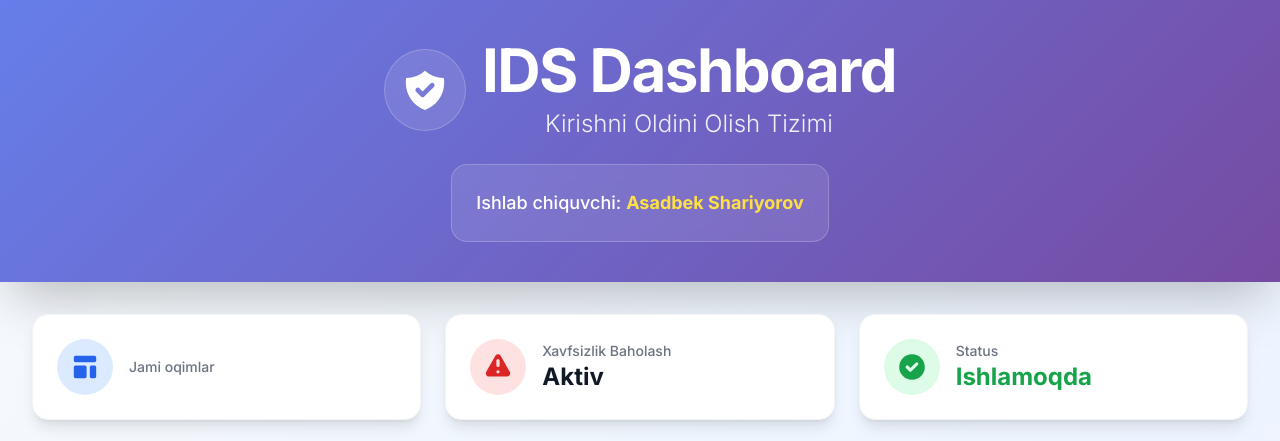
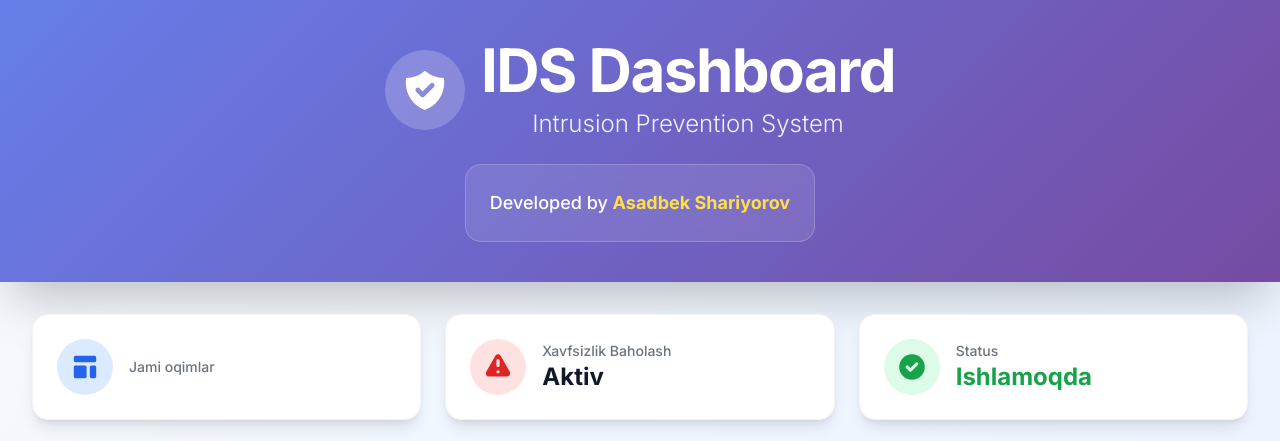
Before and after one commit to AsadbekIronside/IDS-detection, a Flask app: template templates/detail.html in a window 1280 px wide. Shown: the top 441 px of the page. Run offline with Flask 3, Linux system fonts and the light colour scheme; the template is opened without the code that fills it, so the values that code supplies are empty; parts of the project's set-up code (start-up, migrations or seed data) failed here and were passed over; some libraries are stand-ins or nearby versions.

Commit message:
fixed errors

```diff
--- a/templates/detail.html
+++ b/templates/detail.html
@@ -1,33 +1,12 @@
-<script>
-    // Add subtle animations on scroll
-    const observerOptions = {
-        threshold: 0.1,
-        rootMargin: '0px 0px -50px 0px',
-    };
-
-    const observer = new IntersectionObserver((entries) => {
-        entries.forEach(entry => {
-            if (entry.isIntersecting) {
-                entry.target.style.
-                <!DOCTYPE;
-                html >
-                < html;
-                lang = 'uz' >
-                    < head >
-                    < meta;
-                http - equiv = 'X-UA-Compatible';
-                content = 'IE=edge' >
-                    < meta;
-                http - equiv = 'Content-Type';
-                content = 'text/html;charset=utf8' >
-                    < meta;
-                name = 'viewport';
-                content = 'width=device-width, user-scalable=no' >
-                    < meta;
-                name = 'robots';
-                content = 'noindex, nofollow' >
-                    < script;
-                src = '//cdnjs.cloudflare.com/ajax/libs/jquery/3.6.0/jquery.min.js' ></script>
+<!DOCTYPE html>
+<html lang="uz">
+<head>
+    <meta charset="UTF-8">
+    <meta http-equiv="X-UA-Compatible" content="IE=edge">
+    <meta name="viewport" content="width=device-width, initial-scale=1.0">
+    <meta name="robots" content="noindex, nofollow">
+    <title>IDS Dashboard</title>
+    <script src="https://cdnjs.cloudflare.com/ajax/libs/jquery/3.6.0/jquery.min.js"></script>
     <script src="https://cdn.plot.ly/plotly-latest.min.js"></script>
     <script src="https://cdn.tailwindcss.com"></script>
     <script>
@@ -43,7 +22,7 @@
                         warning: '#f59e0b',
                     },
                     fontFamily: {
-                    'sans': ['Inter', 'system-ui', 'sans-serif'],
+                        sans: ['Inter', 'system-ui', 'sans-serif'],
                     },
                 },
             },
@@ -110,7 +89,7 @@
         <div class="py-8 md:py-10">
             <div class="text-center text-white animate-fadeInUp">
                 <div class="flex items-center justify-center mb-6">
-                    <div class="glass-effect p-4 rounded-full mr-4">
+                    <div class="bg-white bg-opacity-20 p-4 rounded-full mr-4">
                         <svg class="w-12 h-12 text-white" fill="currentColor" viewBox="0 0 20 20">
                             <path fill-rule="evenodd"
                                   d="M2.166 4.999A11.954 11.954 0 0010 1.944 11.954 11.954 0 0017.834 5c.11.65.166 1.32.166 2.001 0 5.225-3.34 9.67-8 11.317C5.34 16.67 2 12.225 2 7c0-.682.057-1.35.166-2.001zm11.541 3.708a1 1 0 00-1.414-1.414L9 10.586 7.707 9.293a1 1 0 00-1.414 1.414l2 2a1 1 0 001.414 0l4-4z"
@@ -119,11 +98,11 @@
                     </div>
                     <div>
                         <h1 class="text-5xl md:text-6xl font-bold tracking-tight">IDS Dashboard</h1>
-                        <p class="text-xl md:text-2xl font-light opacity-90 mt-2">Kirishni Oldini Olish Tizimi</p>
+                        <p class="text-xl md:text-2xl font-light opacity-90 mt-2">Intrusion Prevention System</p>
                     </div>
                 </div>
                 <div class="glass-effect rounded-2xl p-6 inline-block">
-                    <p class="text-lg font-medium">Ishlab chiquvchi: <span class="font-bold text-yellow-300">Asadbek Shariyorov</span>
+                    <p class="text-lg font-medium">Developed by <span class="font-bold text-yellow-300">Asadbek Shariyorov</span>
                     </p>
                 </div>
             </div>
@@ -133,7 +112,6 @@
 
 <!-- Main Content -->
 <div class="max-w-[1450px] mx-auto px-4 sm:px-6 lg:px-8 py-8">
-
     <!-- Stats Cards -->
     <div class="grid grid-cols-1 md:grid-cols-3 gap-6 mb-6">
         <div class="bg-white rounded-2xl shadow-lg p-6 border border-gray-100 hover:shadow-xl transition-all duration-300">
@@ -278,7 +256,7 @@
 </footer>
 
 <script>
-    // Add subtle animations on scroll
+    // Scroll animation with IntersectionObserver
     const observerOptions = {
         threshold: 0.1,
         rootMargin: '0px 0px -50px 0px',
@@ -295,7 +273,7 @@
 
     // Apply initial styles and observe elements
     document.addEventListener('DOMContentLoaded', () => {
-        const cards = document.querySelectorAll('.bg-white\\/80');
+        const cards = document.querySelectorAll('.bg-white');
         cards.forEach((card, index) => {
             card.style.transform = 'translateY(30px)';
             card.style.opacity = '0';
```
Lines whose indentation alone changed are shown as unchanged.
